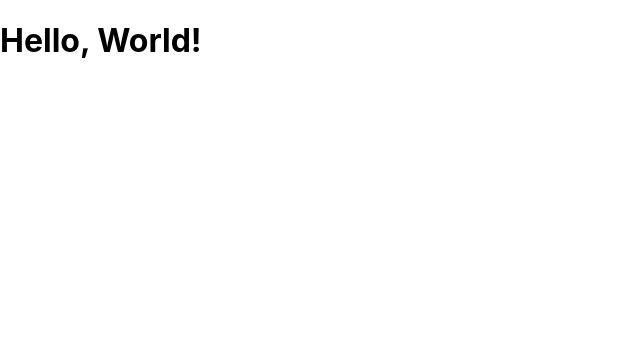
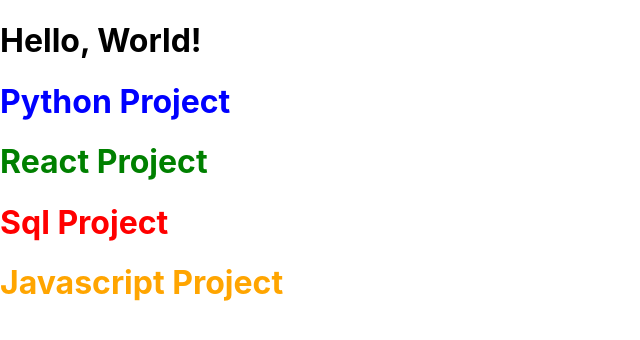
Before and after one commit to dearbhupi/reactMoyeMoye, a React (Create React App) app: page / in a window 1280 px wide. Shown: the top 340 px of the page, without its empty margins (0-640 px from the left). Built offline with nearby package versions, Linux system fonts and the light colour scheme.

Commit message:
basic function of list out item created

```diff
--- a/src/App.js
+++ b/src/App.js
@@ -1,11 +1,13 @@
 import logo from './logo.svg';
 import './App.css';
 import HelloWorld from './pages/HelloWorld';
+import CourseTitlePage from './pages/CourseTitlePage';
 
 function App() {
   return (
     <div className="App">
       <HelloWorld />
+      <CourseTitlePage/>
     </div>
   );
 }
--- /dev/null
+++ b/src/components/Title.js
@@ -0,0 +1,11 @@
+import React from 'react'
+
+function Titles({name, colors}) {
+  return (
+    <div>
+      <h1 style={{ color: colors }}>{name}</h1>
+    </div>
+  )
+}
+
+export default Titles
--- /dev/null
+++ b/src/pages/CourseTitlePage.js
@@ -0,0 +1,15 @@
+import React from 'react'
+import Titles from '../components/Title'
+
+function CourseTitlePage() {
+  return (
+    <div>
+        <Titles name="Python Project" colors="blue"></Titles>
+        <Titles name="React Project" colors="green"></Titles>
+        <Titles name="Sql Project" colors="red"></Titles>
+        <Titles name="Javascript Project" colors  ="orange"></Titles>
+    </div>
+  )
+}
+
+export default CourseTitlePage
```
